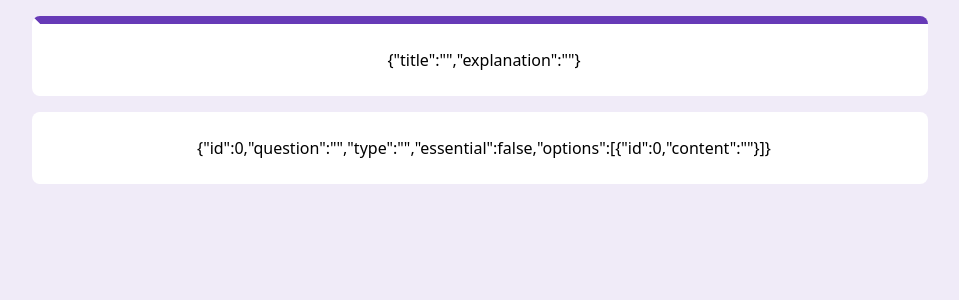
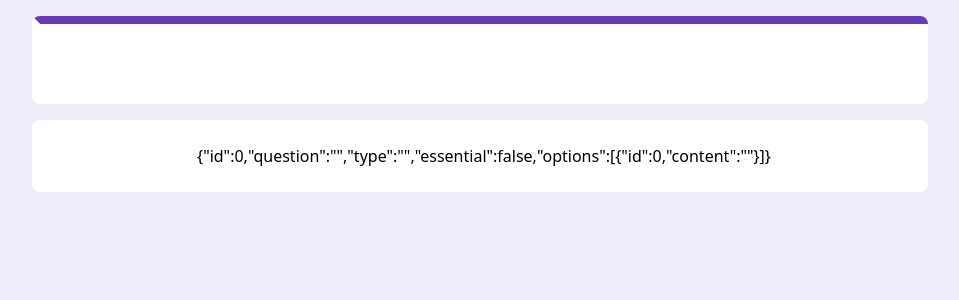
Before and after one commit to caseBread/google_form-clone, a React (Create React App) app: page /preview in a window 1280 px wide. Shown: the top 300 px of the page, without its empty margins (160-1119 px from the left). Built offline with nearby package versions, Linux system fonts and the light colour scheme.

Commit message:
feat : title 미리보기 구현

```diff
--- /dev/null
+++ b/src/components/preview/OptionView/index.tsx
@@ -0,0 +1,21 @@
+import { Option } from '../../../types/question';
+import Dropdown from '../../common/Dropdown';
+
+const OptionView = ({ type, options }: { type: string; options: Option[] }) => {
+  switch (type) {
+    case '객관식 질문':
+    case '체크박스':
+    case '드롭다운':
+      return (
+        <Dropdown>
+          {options.map((option, idx) => (
+            <div key={option.id}>{option.content}</div>
+          ))}
+        </Dropdown>
+      );
+    default:
+      return null;
+  }
+};
+
+export default OptionView;
--- a/src/pages/Preview.tsx
+++ b/src/pages/Preview.tsx
@@ -7,7 +7,10 @@ const Preview = () => {
   const questionSelector = useAppSelector(selectQuestions);
   return (
     <main className="transform-center-x w-full max-w-4xl">
-      <BoxContainer type="title">{JSON.stringify(titleSelector)}</BoxContainer>
+      <BoxContainer type="title">
+        <div className="text-2xl w-full py-2 my-1">{titleSelector.title}</div>
+        <div className="w-full my-1">{titleSelector.explanation}</div>
+      </BoxContainer>
       {questionSelector &&
         questionSelector.map((question, idx) => (
           <BoxContainer type="question">{JSON.stringify(question)}</BoxContainer>
--- a/src/types/question.ts
+++ b/src/types/question.ts
@@ -1,9 +1,14 @@
+export interface Option {
+  id: number;
+  content: string;
+}
+
 export interface Question {
   id: number;
   question: string;
   type: string;
   essential: boolean;
-  options: { id: number; content: string }[];
+  options: Option[];
 }
 
 export const questionInit = {
```
